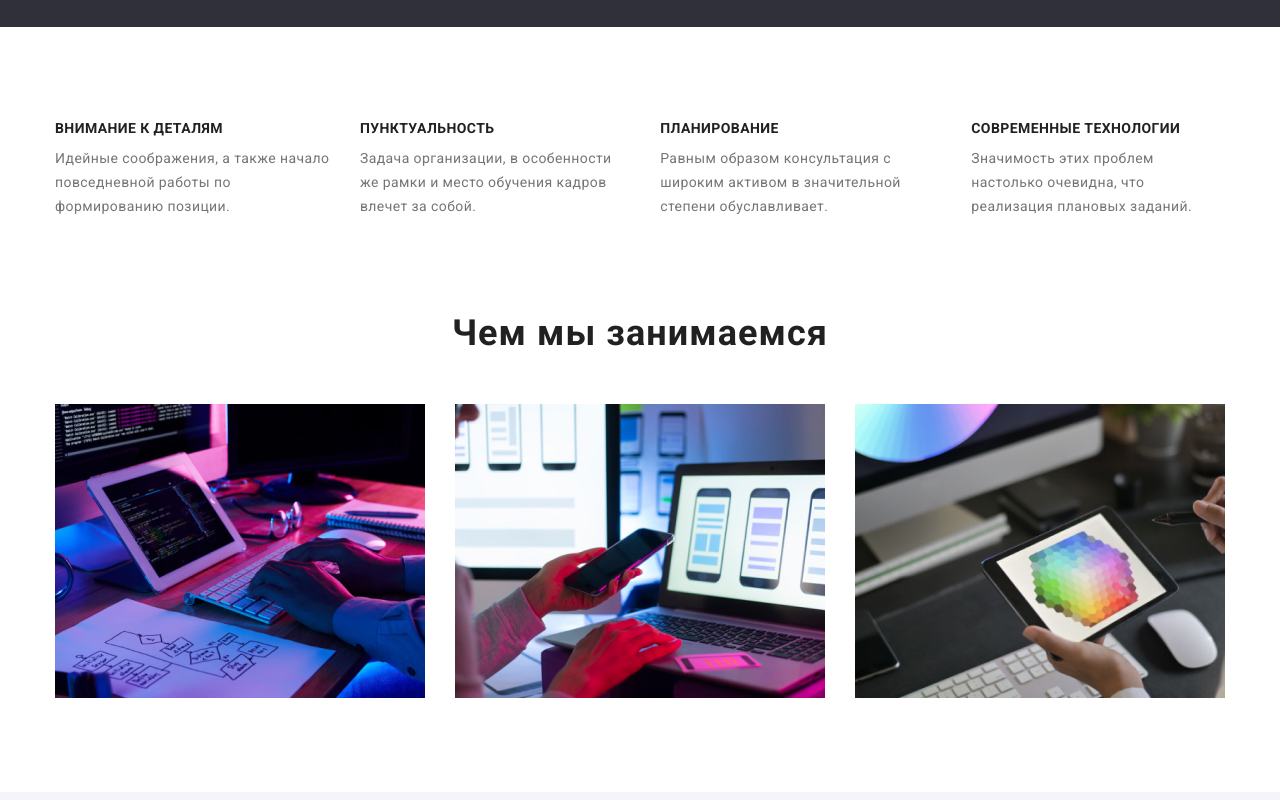
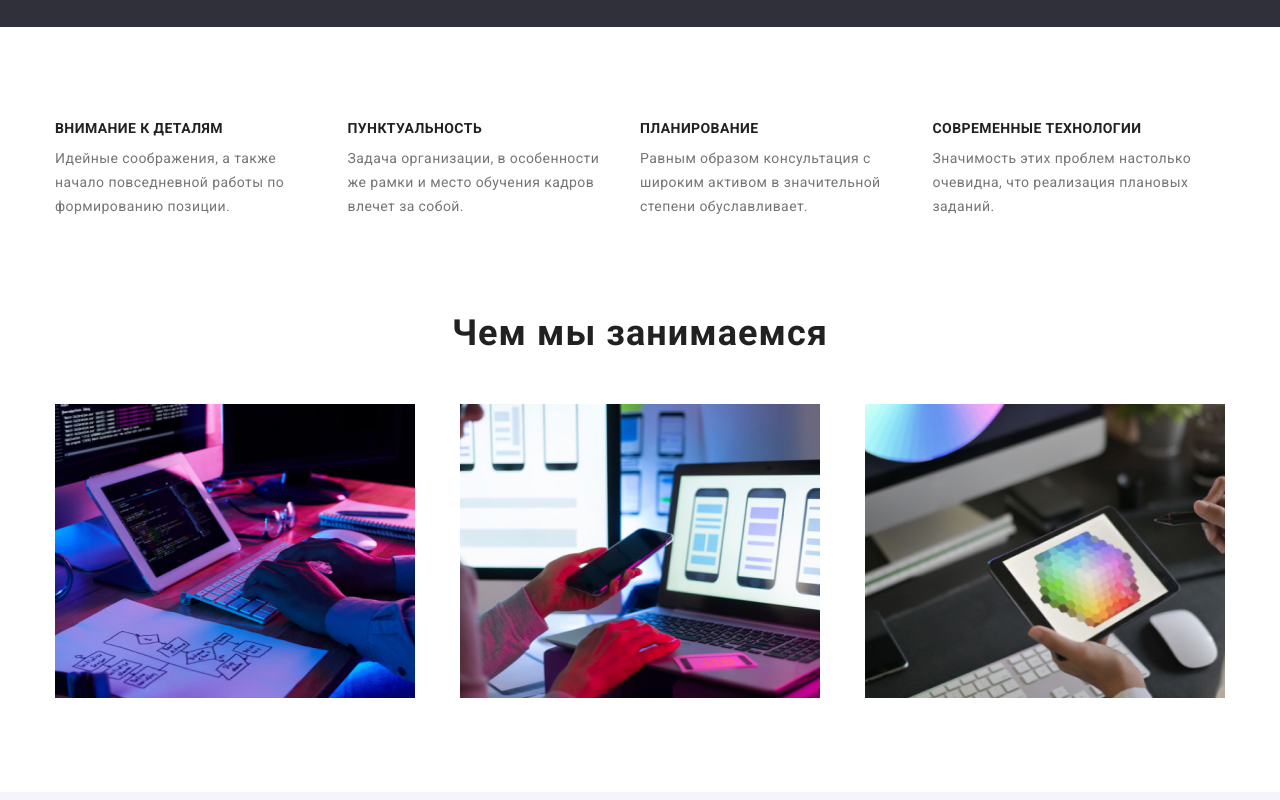
Before and after one commit to Dikolesov/goit-markup-hw-03, a plain HTML site: page index.html in a window 1280 px wide. Shown: the part 660-1460 px from the top of the page. Drawn offline with nearby package versions, Linux system fonts and the light colour scheme.

Commit message:
Добавляет правильные размеры лишек в мейне на главной странице

```diff
--- a/styles/styles.css
+++ b/styles/styles.css
@@ -240,6 +240,9 @@ header address {
 .features .features-list {
   display: flex;
 }
+.features-list .features-list-element {
+  flex-basis: calc(100% / 4 - 30px);
+}
 .features .features-list-element:not(:last-child) {
   margin-right: 30px;
 }
@@ -259,6 +262,9 @@ header address {
 .about-us-list {
   display: flex;
   justify-content: space-between;
+}
+.about-us-list > li {
+  flex-basis: calc(100% / 3 - 30px);
 }
 /* ================ Чем мы занимаемся конец  ========= */
 
@@ -283,6 +289,7 @@ header address {
   line-height: 1.19;
 }
 .team-cards-list-item {
+  flex-basis: calc(100% / 4 - 30px);
   background-color: var(--primary-bgc);
   box-shadow: 0px 1px 3px rgba(0, 0, 0, 0.12), 0px 1px 1px rgba(0, 0, 0, 0.14),
     0px 2px 1px rgba(0, 0, 0, 0.2);
```
